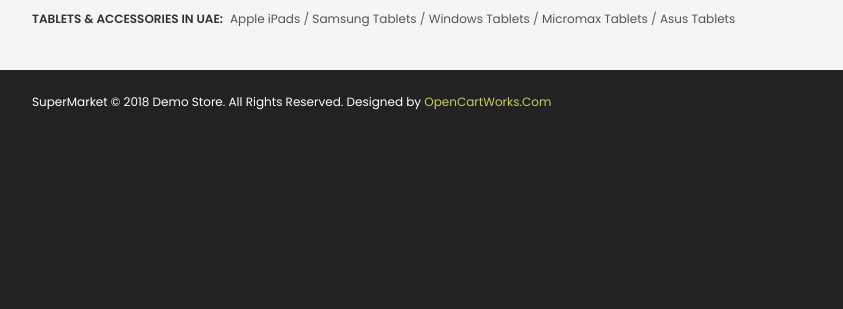
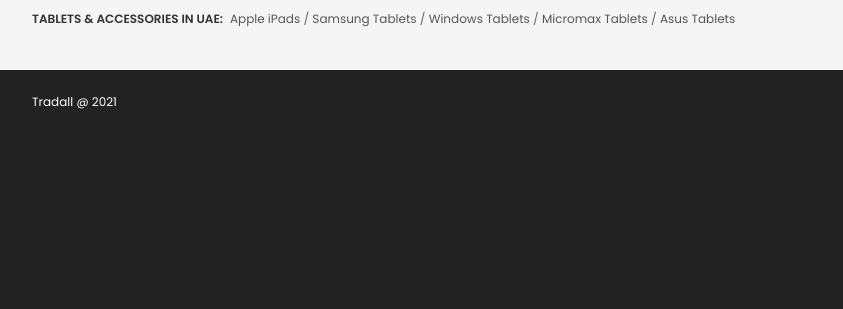
Before and after one commit to voducminh1402/supermarket, a plain HTML site: page index.html in a window 1280 px wide. Shown: the part 6563-6872 px from the top of the page, 0-843 px from the left. Drawn offline with Linux system fonts and the light colour scheme.

Commit message:
finish index

```diff
--- a/index.html
+++ b/index.html
@@ -4,7 +4,7 @@
 
     <!-- Basic page needs
     ============================================ -->
-    <title>SuperMaket - Multipurpose Responsive HTML5 Template</title>
+    <title>Tradall</title>
     <meta charset="utf-8">
     <meta name="keywords" content="html5 template, best html5 template, best html template, html5 basic template, multipurpose html5 template, multipurpose html template, creative html templates, creative html5 templates" />
     <meta name="description" content="SuperMaket is a powerful Multi-purpose HTML5 Template with clean and user friendly design. It is definite a great starter for any eCommerce web project." />
@@ -3734,7 +3734,7 @@
 
                     <div class="col-lg-6 col-md-7 col-sm-12 col-xs-12 copyright-w">
                         <div class="copyright">
-                        SuperMarket © 2018 Demo Store. All Rights Reserved. Designed by <a href="http://www.opencartworks.com/" target="_blank">OpenCartWorks.Com</a>
+                        Tradall @ 2021</a>
                         </div>
                     </div>
                     <div class="col-lg-6 col-md-5 col-sm-12 col-xs-12 payment-w">
```
